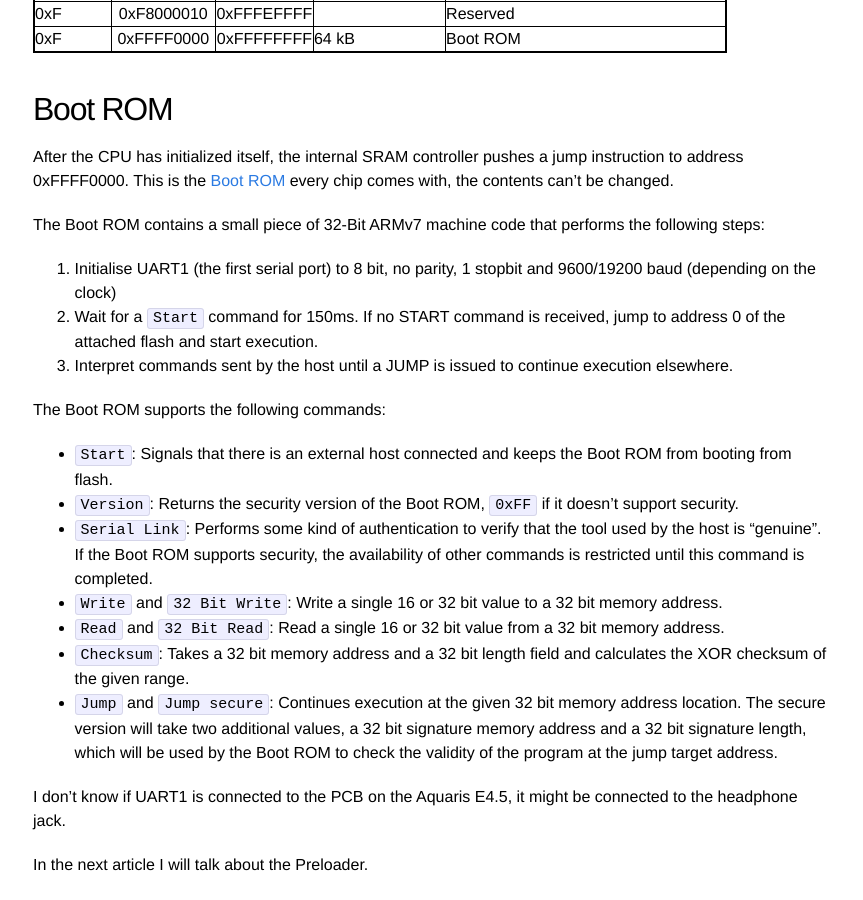
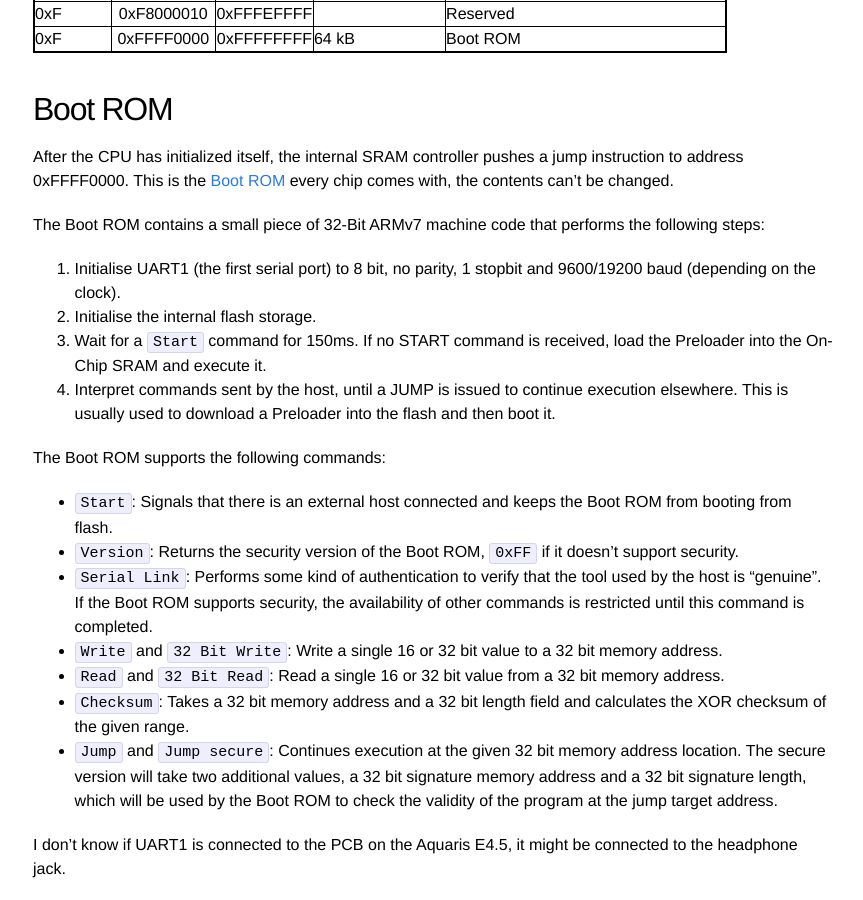
Before and after one commit to Sturmflut/sturmflut.github.io, a Jekyll site: the page built from _posts/2015-07-02-mediatek-details-soc-startup.markdown, in a window 1280 px wide and 900 px high, scrolled down 754 px. Shown: the whole window, without its empty margins (207-1070 px from the left). Built offline with Jekyll 4.4.1, drawn with Linux system fonts in a browser that asks for light colours.

Commit message:
Corrections

```diff
--- a/_posts/2015-07-02-mediatek-details-soc-startup.markdown
+++ b/_posts/2015-07-02-mediatek-details-soc-startup.markdown
@@ -39,11 +39,14 @@ After the CPU has initialized itself, the internal SRAM controller pushes a jump
 
 The Boot ROM contains a small piece of 32-Bit ARMv7 machine code that performs the following steps:
 
-1. Initialise UART1 (the first serial port) to 8 bit, no parity, 1 stopbit and 9600/19200 baud (depending on the clock)
+1. Initialise UART1 (the first serial port) to 8 bit, no parity, 1 stopbit and 9600/19200 baud (depending on the clock).
 
-2. Wait for a `Start` command for 150ms. If no START command is received, jump to address 0 of the attached flash and start execution.
+2. Initialise the internal flash storage.
 
-3. Interpret commands sent by the host until a JUMP is issued to continue execution elsewhere.
+3. Wait for a `Start` command for 150ms. If no START command is received, load the Preloader into the On-Chip SRAM and execute it.
+
+4. Interpret commands sent by the host, until a JUMP is issued to continue execution elsewhere. This is usually used to download a Preloader into the flash and then boot it.
+
 
 The Boot ROM supports the following commands:
 
```
